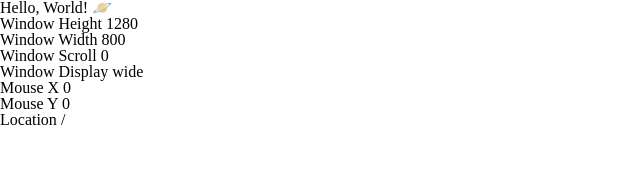
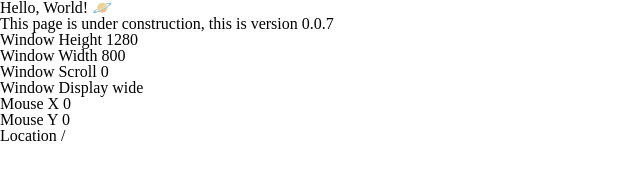
Before and after one commit to niklasbuhl/nb-site-dev, a Gatsby site: page / in a window 1280 px wide. Shown: the whole page, without its empty margins (0-640 px from the left). Built offline with nearby package versions, Linux system fonts and the light colour scheme; Gatsby itself is replaced by a stand-in of ours.

Commit message:
pageRoot

```diff
--- a/gatsby-browser.tsx
+++ b/gatsby-browser.tsx
@@ -1,6 +1,6 @@
 import React from "react"
 import EventProvider from "./src/contexts/event.context"
 
-export const wrapRootElement = ({ element }) => {
+export const wrapPageElement = ({ element }) => {
 	return <EventProvider>{element}</EventProvider>
 }
--- a/src/pages/index.tsx
+++ b/src/pages/index.tsx
@@ -8,6 +8,7 @@ const IndexPage: React.FC<PageProps> = (PageProps) => {
 	return (
 		<PageLayout PageProps={PageProps}>
 			<h1>Hello, World! 🪐</h1>
+			<p>This page is under construction, this is version 0.0.7</p>
 			<p>Window Height {view.width}</p>
 			<p>Window Width {view.height}</p>
 			<p>Window Scroll {view.scroll}</p>
```
